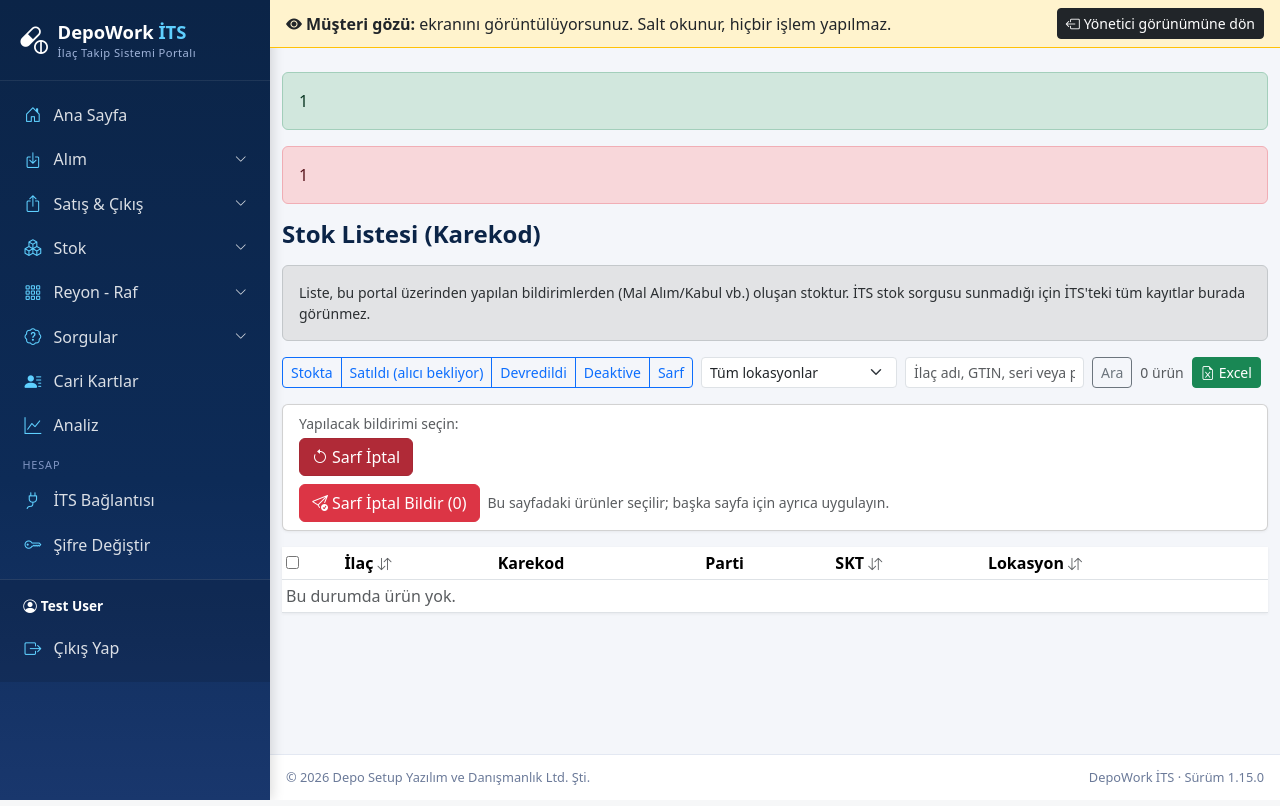
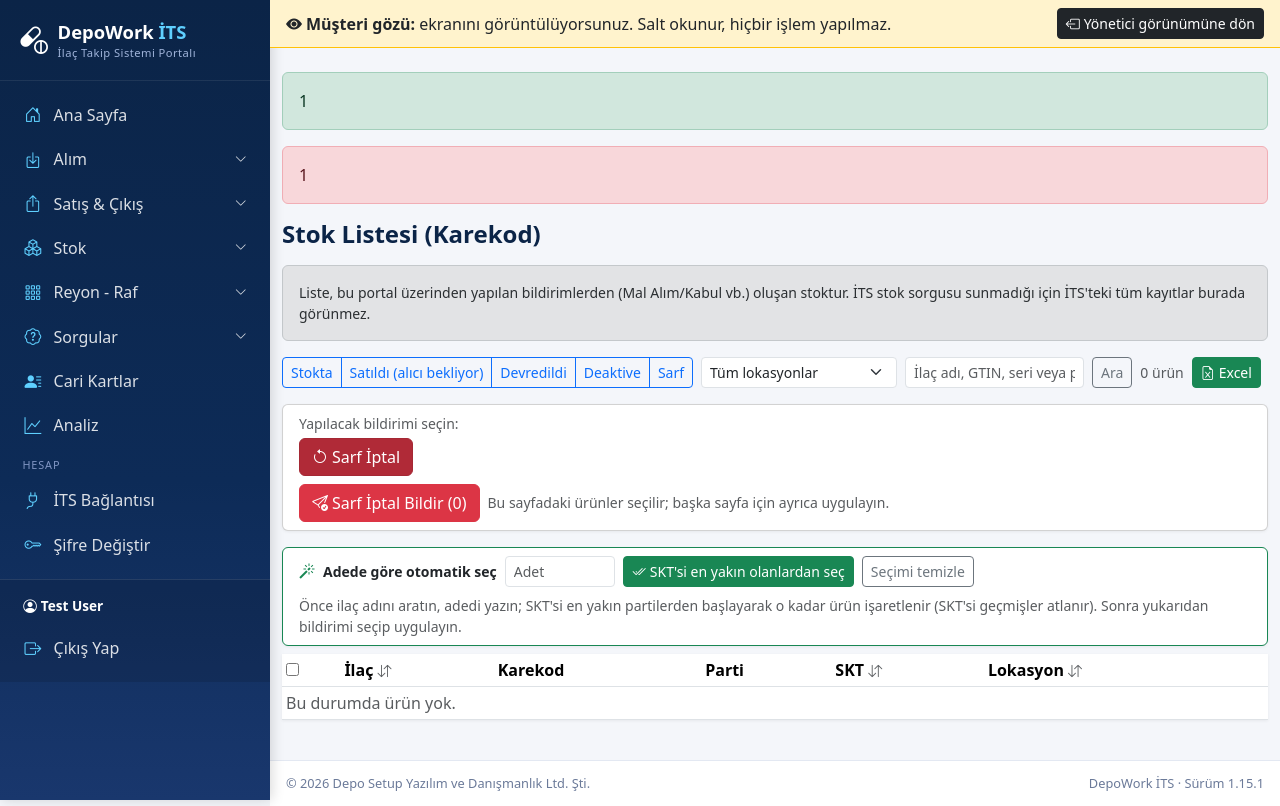
Before and after one commit to deposetup/DepoWorkits, a Laravel app: template resources/views/stok/liste.blade.php in a window 1280 px wide. Run offline with Laravel 12, Linux system fonts and the light colour scheme; the template is opened without the code that fills it, so the values that code supplies are empty; a user stored in the database is signed in; data comes from the database, SQL or seed files in the repository.

Commit message:
Stok Listesi: adede göre SKT'si en yakın ürünleri otomatik seç (v1.15.1)
Co-Authored-By: Claude Sonnet 5.5 <noreply@anthropic.com>

```diff
--- a/app/Http/Controllers/StokController.php
+++ b/app/Http/Controllers/StokController.php
@@ -148,7 +148,7 @@ class StokController extends Controller
                 $q->lazy(1000)->map(fn ($k) => [$adlar[$k->gtin] ?? '', $k->gtin, $k->sn, $k->bn, $k->skt?->format('d.m.Y'), $k->lokasyon ?? '', self::karekodHam($k)]),
                 'Stok');
         }
-        $kalemler = $q->paginate(200)->withQueryString();
+        $kalemler = $q->paginate($ara !== '' ? 1000 : 200)->withQueryString();
 
         return view('stok.liste', [
             'kalemler' => $kalemler, 'adlar' => $adlar, 'ara' => $ara, 'durum' => $durum,
--- a/config/its.php
+++ b/config/its.php
@@ -2,7 +2,7 @@
 
 return [
     // Sürüm numarası: her yayında burada artırılır (MAJOR.MINOR.PATCH).
-    'surum' => '1.15.0',
+    'surum' => '1.15.1',
     'firma' => 'Depo Setup Yazılım ve Danışmanlık Ltd. Şti.',
     'driver' => env('ITS_DRIVER', 'mock'),
     'base_url' => env('ITS_BASE_URL', 'https://itstest2.saglik.gov.tr'), // canlı: https://its2.saglik.gov.tr
--- a/resources/views/stok/liste.blade.php
+++ b/resources/views/stok/liste.blade.php
@@ -54,6 +54,19 @@
   <div class="col-auto small text-muted">Bu sayfadaki ürünler seçilir; başka sayfa için ayrıca uygulayın.</div>
 </div></div>
 
+@php
+  $sayfaIlaclar = $kalemler->getCollection()->pluck('gtin')->unique()->values();
+@endphp
+<div class="card mb-2 border-success"><div class="card-body py-2 d-flex flex-wrap gap-2 align-items-center">
+  <i class="bi bi-magic text-success"></i><strong class="small">Adede göre otomatik seç</strong>
+  @if($sayfaIlaclar->count() > 1)
+  <select id="otoIlac" class="form-select form-select-sm w-auto" style="max-width:320px">@foreach($sayfaIlaclar as $g)<option value="{{ $g }}">{{ $adlar[$g] ?? $g }}</option>@endforeach</select>
+  @endif
+  <input type="number" id="otoAdet" min="1" max="1000" class="form-control form-control-sm" style="width:110px" placeholder="Adet">
+  <button type="button" class="btn btn-sm btn-success" id="otoSec"><i class="bi bi-check2-all me-1"></i>SKT'si en yakın olanlardan seç</button>
+  <button type="button" class="btn btn-sm btn-outline-secondary" id="otoTemizle">Seçimi temizle</button>
+  <span class="small text-muted" id="otoMesaj">Önce ilaç adını aratın, adedi yazın; SKT'si en yakın partilerden başlayarak o kadar ürün işaretlenir (SKT'si geçmişler atlanır). Sonra yukarıdan bildirimi seçip uygulayın.</span>
+</div></div>
 <table class="table table-sm bg-white align-middle"><thead><tr>
   <th><input type="checkbox" id="hepsi" onclick="document.querySelectorAll('.sec').forEach(c=>c.checked=this.checked);say()"></th>
   @php
@@ -65,7 +78,7 @@
 @endphp
   <th>{!! $bas('ilac', 'İlaç') !!}</th><th>Karekod</th><th>Parti</th><th>{!! $bas('skt', 'SKT') !!}</th><th>{!! $bas('lokasyon', 'Lokasyon') !!}</th></tr></thead><tbody>
 @forelse($kalemler as $k)
-<tr><td><input type="checkbox" class="sec" name="secili[]" value="{{ $k->id }}" onclick="say()"></td>
+<tr data-gtin="{{ $k->gtin }}" data-skt="{{ $k->skt?->toDateString() }}"><td><input type="checkbox" class="sec" name="secili[]" value="{{ $k->id }}" onclick="say()"></td>
 <td>{{ $adlar[$k->gtin] ?? '—' }}</td>
 <td class="font-monospace small">{{ str_replace("\x1d", '', \App\Http\Controllers\StokController::karekodHam($k)) }}</td>
 <td>{{ $k->bn ?: '—' }}</td><td>{{ $k->skt?->format('d.m.Y') ?? '—' }}</td><td>@if($k->lokasyon === $redOdasi)<span class="badge text-bg-danger">{{ $k->lokasyon }}</span>@else{{ $k->lokasyon ?: '—' }}@endif</td></tr>
@@ -80,6 +93,23 @@ document.querySelectorAll('.islem-btn').forEach(b=>b.addEventListener('click',fu
  document.querySelectorAll('.islem-btn').forEach(x=>{const a=x===b;x.classList.toggle('active',a);x.classList.toggle('opacity-50',!a);x.setAttribute('aria-pressed',a)});
  const u=document.getElementById('uygula');u.className='btn btn-'+b.dataset.renk;document.getElementById('uygulaAd').textContent=b.dataset.ad+' Bildir';
  alanlar()}));
+document.getElementById('otoTemizle').addEventListener('click',function(){document.querySelectorAll('.sec').forEach(c=>c.checked=false);say();document.getElementById('otoMesaj').textContent='Seçim temizlendi.'});
+document.getElementById('otoSec').addEventListener('click',function(){
+ const n=parseInt(document.getElementById('otoAdet').value,10),m=document.getElementById('otoMesaj');
+ if(!n||n<1){m.textContent='Geçerli bir adet girin.';return}
+ const ilacSel=document.getElementById('otoIlac');
+ const bugun=new Date().toISOString().slice(0,10);
+ let satirlar=[...document.querySelectorAll('tbody tr[data-gtin]')];
+ if(ilacSel)satirlar=satirlar.filter(r=>r.dataset.gtin===ilacSel.value);
+ satirlar=satirlar.filter(r=>!r.dataset.skt||r.dataset.skt>=bugun);
+ satirlar.sort((a,b)=>(a.dataset.skt||'9999').localeCompare(b.dataset.skt||'9999'));
+ document.querySelectorAll('.sec').forEach(c=>c.checked=false);
+ const secilen=satirlar.slice(0,n);
+ secilen.forEach(r=>r.querySelector('.sec').checked=true);
+ say();
+ const partiler=new Set(secilen.map(r=>r.children[3].textContent.trim()));
+ m.textContent=secilen.length<n?('Uyarı: yalnızca '+secilen.length+' uygun ürün bulundu ve işaretlendi (istenen '+n+').'):(secilen.length+' ürün işaretlendi ('+[...partiler].join(', ')+' partisinden).');
+});
 function alanlar(){const t=document.getElementById('tur').value;
  document.getElementById('glnAlan').classList.toggle('d-none',!['satis','iade','devir'].includes(t));
  document.getElementById('sebepAlan').classList.toggle('d-none',!['deaktive','deaktive_iptal'].includes(t))}
```
Also changed, not shown: tests/Feature/StokListeTest.php (+1 -1 lines).
